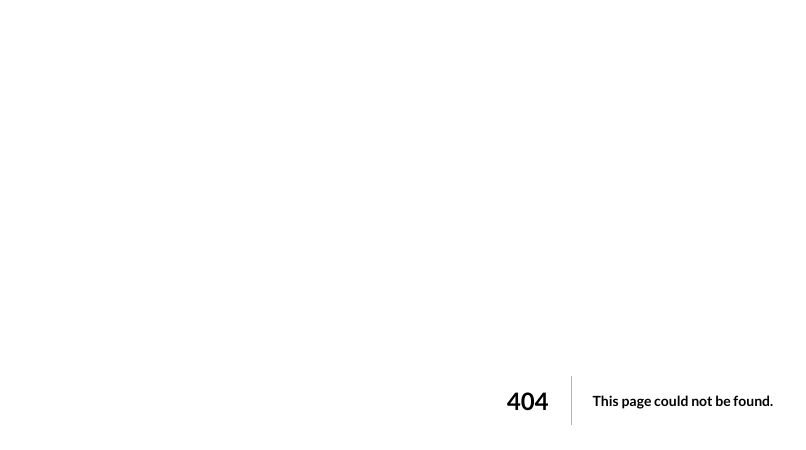
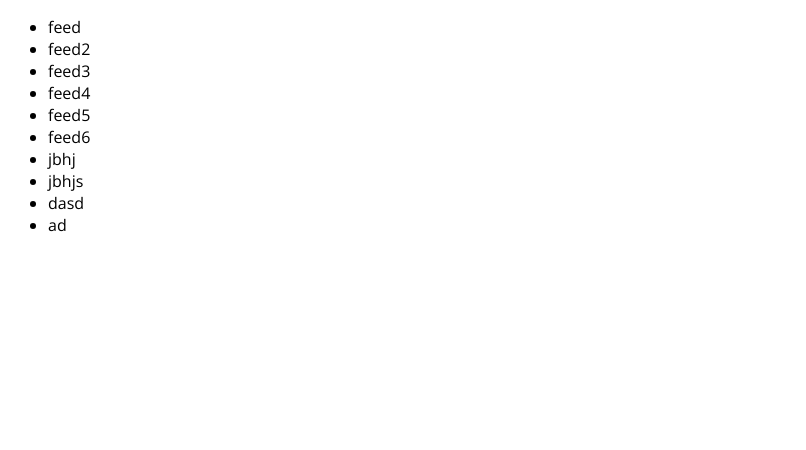
Before and after one commit to SerhiiUnhurian/nextjs-starter, a Next.js app: page /feedbacks in a window 1280 px wide. Before the commit this address had no page. Shown: the top 450 px of the page, without its empty margins (0-806 px from the left). Built offline with nearby package versions, Linux system fonts and the light colour scheme.

Commit message:
feat: add feedback GET api rout

```diff
--- /dev/null
+++ b/data/feedbacks.json
@@ -0,0 +1 @@
+[{"id":"2021-05-21T12:53:53.848Z","email":"asd@asd","feedback":"feed"},{"id":"2021-05-21T12:54:45.372Z","email":"asd2@asd","feedback":"feed2"},{"id":"2021-05-21T12:56:07.031Z","email":"asd3@asd","feedback":"feed3"},{"id":"2021-05-21T14:03:51.311Z","email":"asd2@asd","feedback":"feed4"},{"id":"2021-05-21T14:05:17.100Z","email":"asd@asd","feedback":"feed5"},{"id":"2021-05-21T14:18:07.527Z","email":"da@asd","feedback":"feed6"},{"id":"2021-05-21T15:13:50.087Z","email":"deas@asd","feedback":"jbhj"},{"id":"2021-05-21T15:14:22.733Z","email":"deas@asd","feedback":"jbhjs"},{"id":"2021-05-21T15:14:44.342Z","email":"asd@as","feedback":"dasd"},{"id":"2021-05-21T15:16:09.762Z","email":"asdan@gmail.com","feedback":"ad"}]
--- a/pages/api/feedback.js
+++ /dev/null
@@ -1,27 +0,0 @@
-import fs from 'fs';
-import path from 'path';
-
-function handler(req, res) {
-  if (req.method === 'POST') {
-    const { email, feedback } = req.body;
-
-    const newFeedback = {
-      id: new Date().toISOString(),
-      email,
-      feedback,
-    };
-
-    // Store data in database or in a file
-    const filePath = path.join(process.cwd(), 'data', 'feedback.json');
-    const fileData = fs.readFileSync(filePath);
-    const feedbacks = JSON.parse(fileData);
-
-    feedbacks.push(newFeedback);
-    fs.writeFileSync(filePath, JSON.stringify(feedbacks));
-    res.status(201).json(newFeedback);
-  } else {
-    res.status(200).json({ message: 'This works!' });
-  }
-}
-
-export default handler;
--- /dev/null
+++ b/pages/api/feedbacks.js
@@ -0,0 +1,35 @@
+import fs from 'fs';
+import path from 'path';
+
+export function buildFeedbackPath() {
+  return path.join(process.cwd(), 'data', 'feedbacks.json');
+}
+
+export function extractFeedbacks(path) {
+  const fileData = fs.readFileSync(path);
+  return JSON.parse(fileData);
+}
+
+function handler(req, res) {
+  if (req.method === 'POST') {
+    const { email, feedback } = req.body;
+
+    const newFeedback = {
+      id: new Date().toISOString(),
+      email,
+      feedback,
+    };
+
+    const filePath = buildFeedbackPath();
+    const feedbacks = extractFeedbacks(filePath);
+    feedbacks.push(newFeedback);
+    fs.writeFileSync(filePath, JSON.stringify(feedbacks));
+    res.status(201).json(newFeedback);
+  } else {
+    const filePath = buildFeedbackPath();
+    const feedbacks = extractFeedbacks(filePath);
+    res.status(200).json(feedbacks);
+  }
+}
+
+export default handler;
--- /dev/null
+++ b/pages/feedbacks/index.js
@@ -0,0 +1,22 @@
+import { buildFeedbackPath, extractFeedbacks } from '../api/feedbacks';
+
+const FeedbacksPage = ({ feedbackItems }) => {
+  return (
+    <ul>
+      {feedbackItems.map(({ id, feedback }) => (
+        <li key={id}>{feedback}</li>
+      ))}
+    </ul>
+  );
+};
+
+export default FeedbacksPage;
+
+export async function getStaticProps() {
+  const filePath = buildFeedbackPath();
+  const feedbackItems = extractFeedbacks(filePath);
+
+  return {
+    props: { feedbackItems },
+  };
+}
```
Also changed, not shown: data/feedback.json (deleted, +0 -9 lines), pages/index.js (+19 -3 lines).
